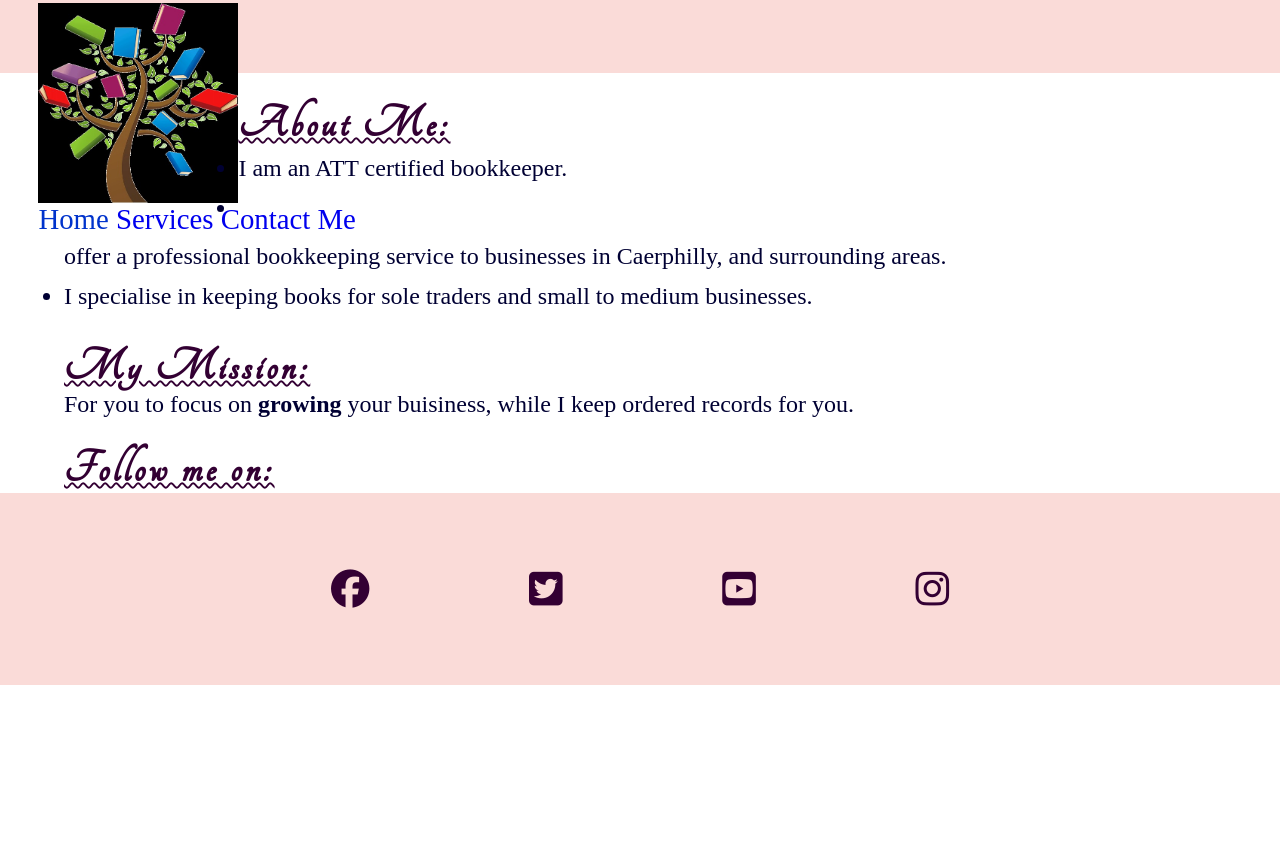
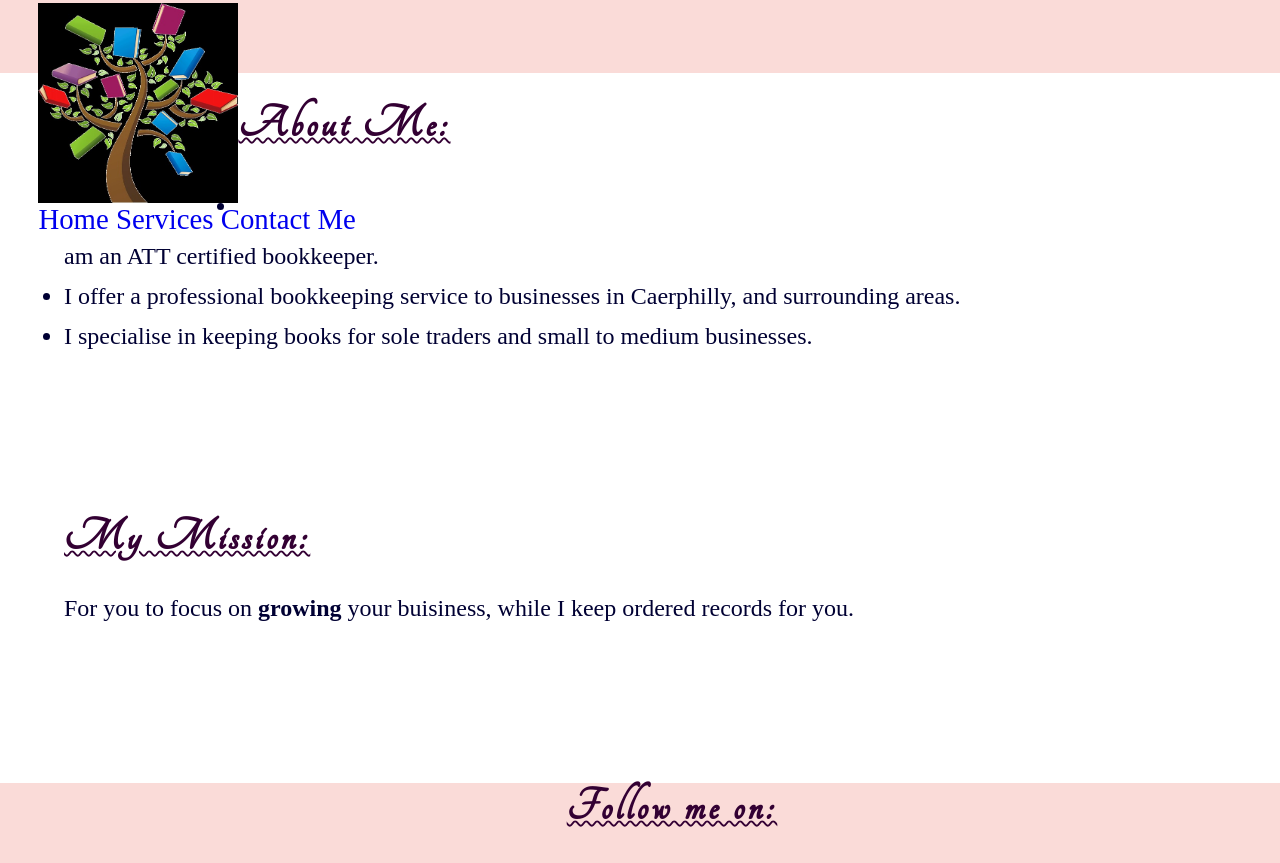
Before and after one commit to Dawesie/project-1-my-bookkeeper, a plain HTML site: page index.html in a window 1280 px wide. Shown: the part 177-1040 px from the top of the page. Before the commit the page ends 862 px from the top, so only its background shows below. Drawn offline with Linux system fonts and the light colour scheme.

Commit message:
fixed styling to heading, about me, mission statement and footer

```diff
--- a/assets/css/style.css
+++ b/assets/css/style.css
@@ -52,11 +52,7 @@ nav {
     text-decoration: none;
 }
 
-.active {
-    color: #0033cc;
-}
-
-.active:hover {
+#active:hover {
     color: #339900;
 }
 /*styles for line breaks and headings*/
@@ -76,8 +72,9 @@ h2 {
 }
 /*styling for about me*/
 #personal-details {
-    height: 33%;
+    height: 300px;
     width: 100%;
+    margin-top: 3%;
     margin-left: 5%;
     font-size: 100%;
     line-height: 40px;
@@ -86,8 +83,9 @@ h2 {
 
 /* mission statement*/
 #Mission-statement{
-    height: 33%;
+    height: 300px;
     width: 100%;
+    margin-top: 3%;
     margin-left: 5%;
     font-size: 100%;
     line-height: 40px;
@@ -95,19 +93,26 @@ h2 {
 
 p {
     margin-left: 5%;
+    line-height: 40px;
 }
 
 /* footer */
 
 footer {
-    height: 100px;
-    /*width: 100%;
-    background-color: #FADBD8;*/
+    height: 250px;
+    width: 100%;
+    background-color: #FADBD8;
 }
+
+#footer-heading {
+    font-size: 200%;
+    margin-top: 10%;
+}
+
 
 .social-networks {
     text-align: center;
-    /*height: 100px;*/
+    height: 400px;
     width: 100%;
     background-color: #FADBD8;
 }
@@ -118,7 +123,7 @@ footer {
 
 .social-networks i {
     font-size: 160%;
-    margin: 1%;
+    margin: 5%;
     padding: 5%;
     color: #330033;
 }
--- a/index.html
+++ b/index.html
@@ -45,6 +45,7 @@
      <section>
         <h2>My Mission:</h2>
             <div id="mission-statement">
+                <br>
                 <p>For you to focus on <strong>growing</strong> your buisiness, while I keep ordered records for you.</p>
             </div>
     </section>
@@ -52,8 +53,11 @@
 <br>
 
     <footer>
-        <h2>Follow me on:</h2>
+
             <ul class="social-networks">
+
+                <h2 id="footer-heading">Follow me on:</h2>
+
                 <li>
                     <a href="https://facebook.com" target="_blank" rel="noopener"
                         aria-label="Visit our Facebook page (opens in a new tab)"><i class="fab fa-facebook"></i></a>
```
